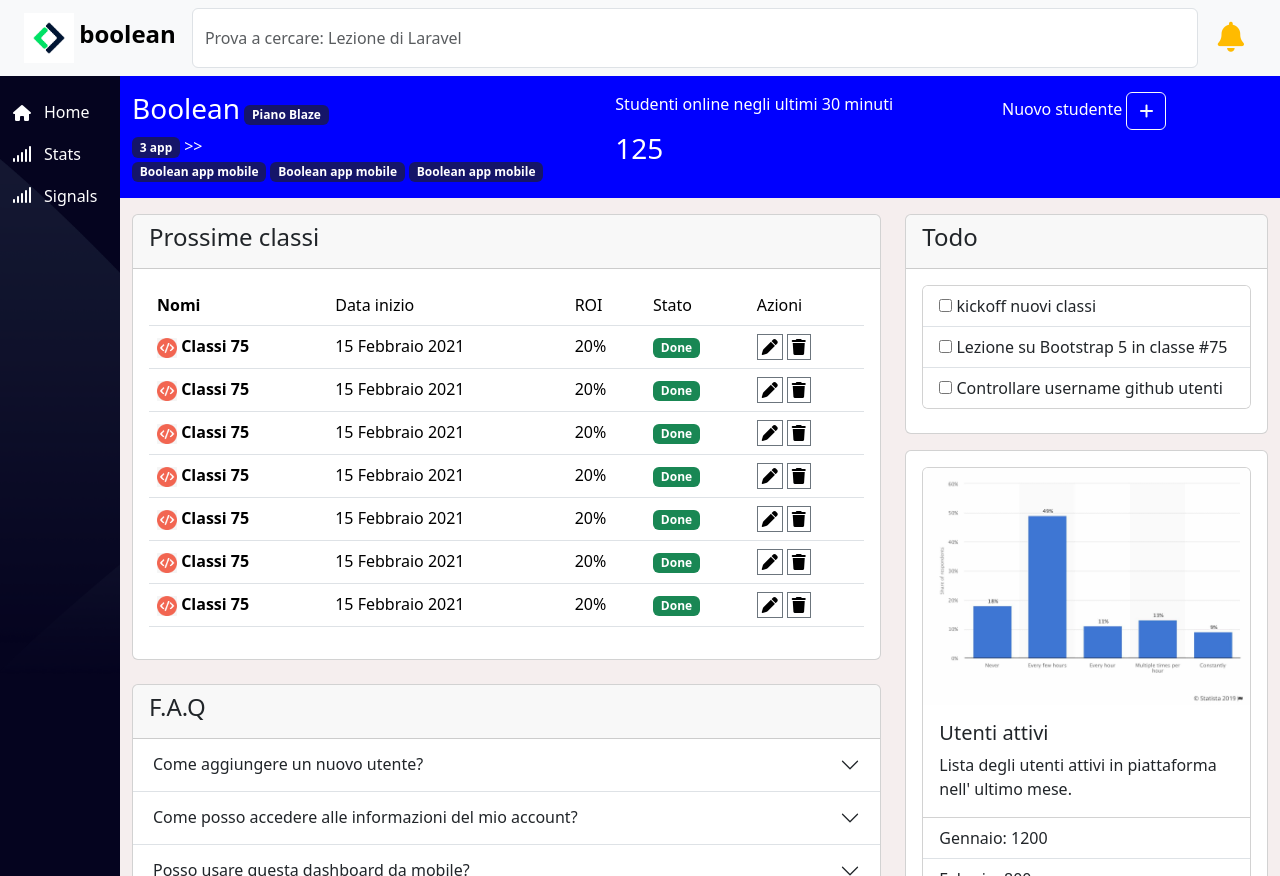
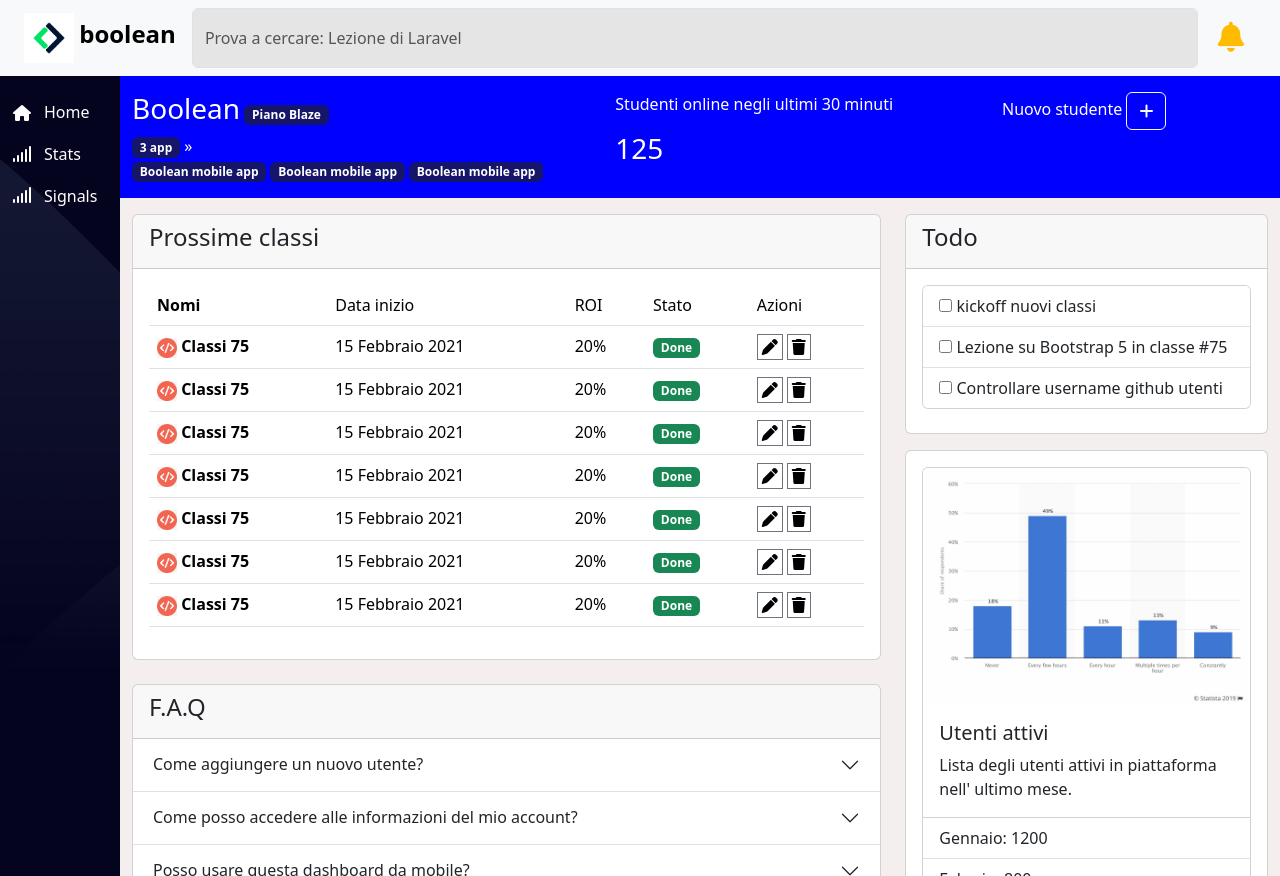
Before and after one commit to GianmauroCoviello/html-css-bootstrap-dashboard, a plain HTML site: page index.html in a window 1280 px wide. Drawn offline with nearby package versions, Linux system fonts and the light colour scheme.

Commit message:
[DOCS] modifiche effettuate.

```diff
--- a/css/style.css
+++ b/css/style.css
@@ -30,6 +30,11 @@
 .transparent-badge{
     background-color: rgba(21, 21, 105, 120);
 }
+.gray{
+    background-color: rgba(229,229,229,255);
+
+}
+
 
 /* UTILITIES */
 
--- a/index.html
+++ b/index.html
@@ -21,7 +21,7 @@
                         <h4 class="title-logo d-none d-md-inline-block fw-bold">boolean</h4>
 
                     </a>
-                    <input class="form-control me-2" type="search" placeholder="Prova a cercare: Lezione di Laravel" aria-label="Search">
+                    <input class="form-control gray me-2" type="search" placeholder="Prova a cercare: Lezione di Laravel" aria-label="Search">
                     <button class="btn border-0" type="submit"><i class="fa-solid fa-bell orange"></i></button>
                   </form>
                 </div>
@@ -156,22 +156,18 @@
                                 <h3 class="d-inline-block">Boolean</h3>
                                 <span class="badge text-bg transparent-badge">Piano Blaze</span>
                             </div>
-                            <div class="content-badge  ">
-                                <span class="badge text-bg transparent-badge">3 app</span>
-                                >><span class="transparent-badge rounded-circle badge text-bg px-2 d-md-none ">
-                                    <i class="fa-solid fa-plus fa-2xs"></i>
-                                </span>
-                                <div class="d-none d-sm-block  d-sx-none">
-                                    <span class="badge text-bg transparent-badge">Boolean app mobile</span>
-                                    <span class="badge text-bg transparent-badge ">Boolean app mobile</span>
-                                    <span class="badge text-bg transparent-badge ">Boolean app mobile</span>
+                            <div>
+                              <span class="badge text-bg transparent-badge">3 app</span>
+                              &raquo;
+                              <span class="d-none d-lg-block">
+                                <span class="badge text-bg transparent-badge ">Boolean mobile app</span>
+                                <span class="badge text-bg transparent-badge ">Boolean mobile app</span>
+                                <span class="badge text-bg transparent-badge ">Boolean mobile app</span>
 
-                                </div>
+                              </span>
 
 
                             </div>
-
-
                         </div>
                         <div class="col-12 col-sm-4 order-sm-2 py-3">
                             <p >Studenti online negli ultimi 30 minuti</p>
```
